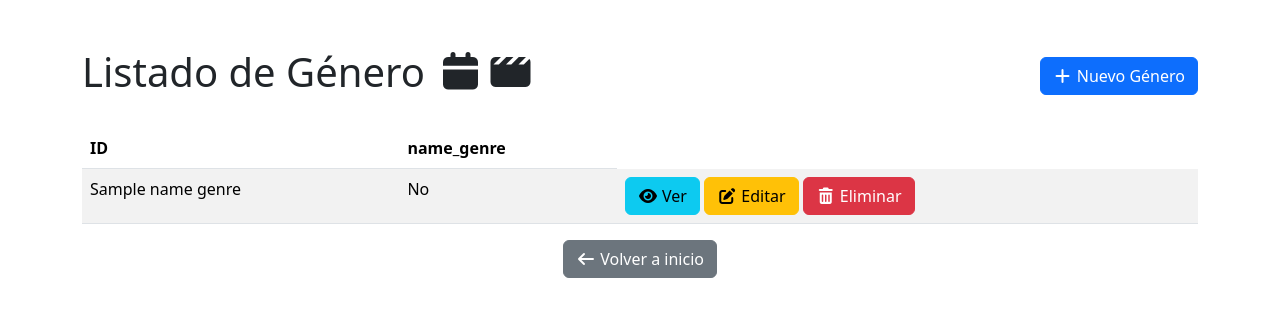
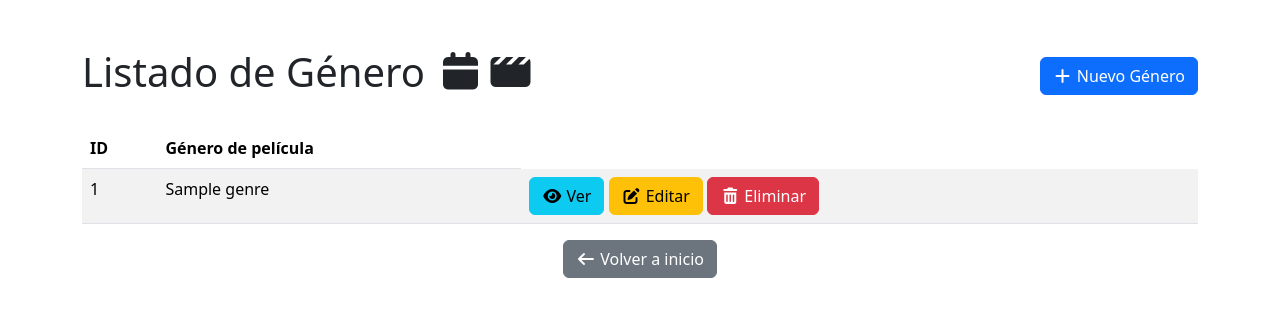
Before and after one commit to HueteDevs/Proyecto_Adecco, a FastAPI app: template app/templates/genres/list.html in a window 1280 px wide. Shown: the top 317 px of the page. Run offline with FastAPI, Linux system fonts and the light colour scheme; the template is opened without the code that fills it: most values are stand-ins (such as "Sample title", 1, 10 or a date in 2020); some libraries are stand-ins or nearby versions.

Commit message:
list_genero_modificado

```diff
--- a/app/templates/genres/list.html
+++ b/app/templates/genres/list.html
@@ -11,7 +11,7 @@
     <div class="container mt-5">
         <div class="d-flex justify-content-between align-items-center mb-4">
             <h1>Listado de Género <i class="fa-solid fa-calendar"></i><i class="fa-solid fa-clapperboard"></i></h1>
-            <a href="/generos/new" class="btn btn-primary">
+            <a href="/genres/new" class="btn btn-primary">
                 <i class="fa-solid fa-plus"></i> Nuevo Género
             </a>
         </div>
@@ -20,30 +20,21 @@
             <thead>
                 <tr>
                     <th>ID</th>
-                    <th>name_genre</th>
+                    <th>Género de película</th>
 
                 </tr>
             </thead>
             <tbody>
-                {% for genre in genres %} <!--revisar si el término es genre o genres, dependiendo de la carpeta de la que debe salir la información-->
+                {% for genre in genres %}
                 <tr>
-                    <td>{{ name_genre }}</td>
-
+                    <td>{{genre.id}}</td>
+                    <td>{{genre.name_genre}}</td>
                     <td>
-                        {% if name_genre.disponible is none %}
-                            -
-                        {% elif name_genre.disponible %}
-                            Sí
-                        {% else %}
-                            No
-                        {% endif %}
-                    </td>
-                    <td>
-                        <a href="/géneros/{{ name_genre }}" class="btn btn-info"><i class="fa-solid fa-eye"></i> Ver</a>
-                        <a href="/géneros/{{ name_genre }}/edit" class="btn btn-warning">
+                        <a href="/genres/{{ genre.id }}" class="btn btn-info"><i class="fa-solid fa-eye"></i> Ver</a>
+                        <a href="/genres/{{ genre.id }}/edit" class="btn btn-warning">
                             <i class="fa-solid fa-pen-to-square"></i> Editar
                         </a>
-                        <form method="post" action="/géneros/{{ mane_genre }}/delete" style="display: inline" onsubmit="return confirm('¿Estás seguro de que quieres eliminar este género?');">
+                        <form method="post" action="/genres/{{ genre.id }}/delete" style="display: inline" onsubmit="return confirm('¿Estás seguro de que quieres eliminar este género?');">
                             <button type="submit" class="btn btn-danger">
                                 <i class="fa-solid fa-trash-can"></i> Eliminar
                             </button>
```
